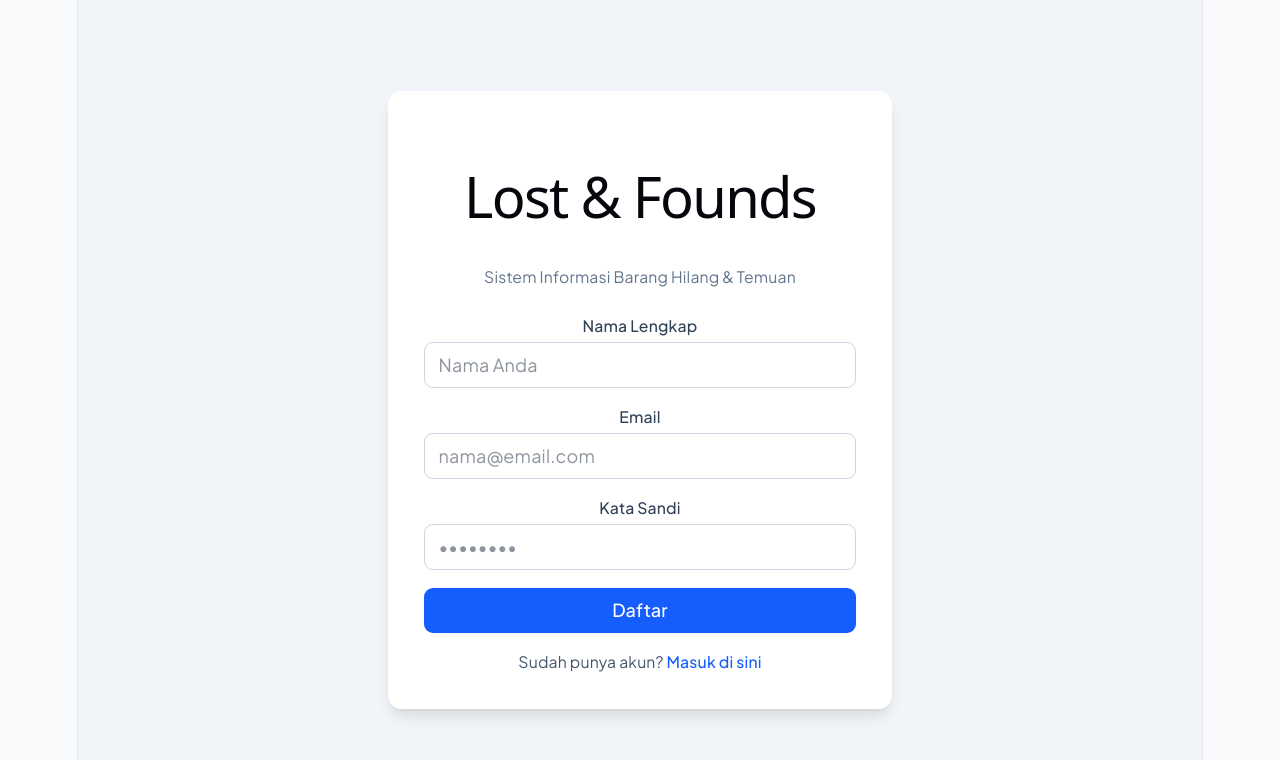
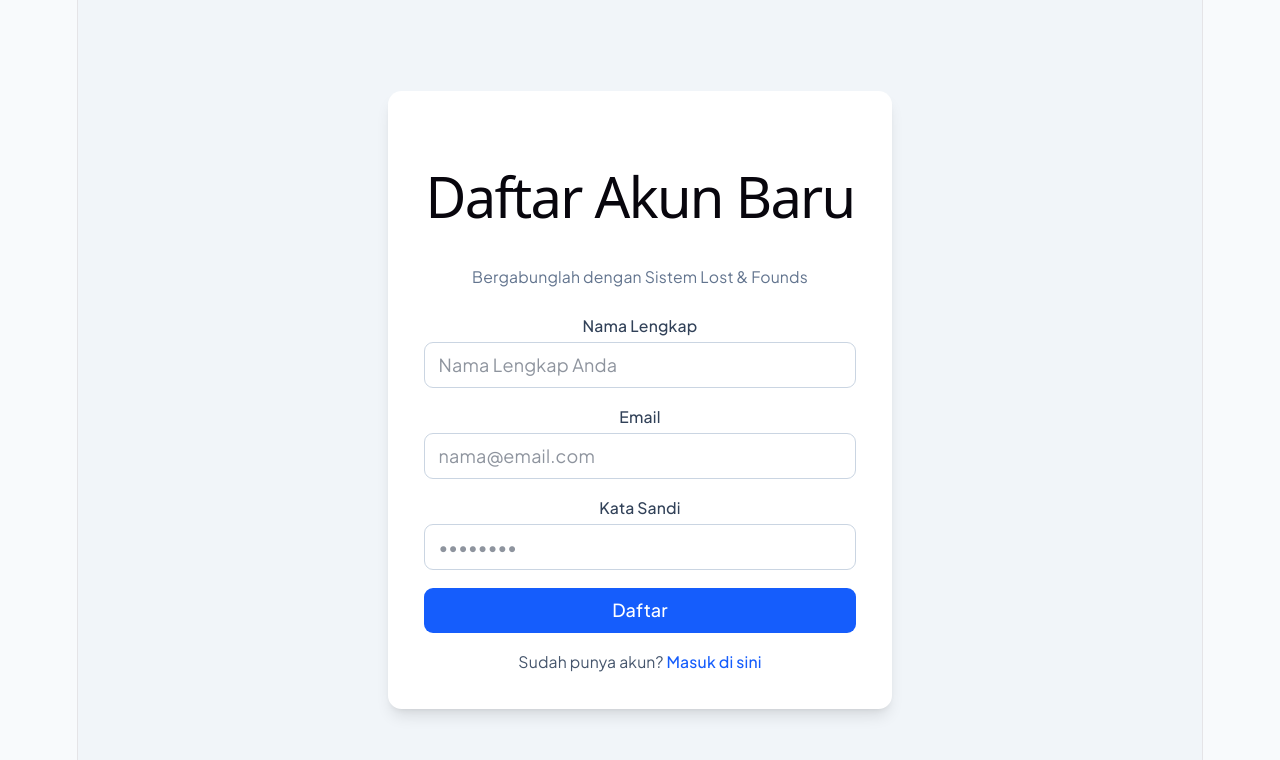
Before and after one commit to Rachelgurning/ifs24050-pabwe2026-reactjs, a React (Vite) app in the folder rachel-pabwe2026-reactjs/: page /auth/register in a window 1280 px wide. Shown: the top 760 px of the page. Built offline with nearby package versions, Linux system fonts and the light colour scheme; no server answers.

Commit message:
fix: resolve all accessibility labels, main landmarks, and render-blocking performance

```diff
--- a/rachel-pabwe2026-reactjs/index.html
+++ b/rachel-pabwe2026-reactjs/index.html
@@ -5,14 +5,14 @@
     <link rel="icon" type="image/svg+xml" href="/vite.svg" />
     <meta name="viewport" content="width=device-width, initial-scale=1.0" />
 
-    <!-- SEO Meta Description -->
     <meta name="description" content="Aplikasi Lost & Founds berbasis ReactJS untuk mengelola dan memantau laporan barang hilang serta temuan." />
-
     <title>Lost & Founds - PABWE 2026</title>
 
-    <!-- Google Fonts Optimization -->
+    <!-- Preconnect Google Fonts -->
     <link rel="preconnect" href="https://fonts.googleapis.com">
     <link rel="preconnect" href="https://fonts.gstatic.com" crossorigin>
+
+    <!-- Asynchronous Font Loading (Menghapus Render-Blocking CSS) -->
     <link
       rel="preload"
       href="https://fonts.googleapis.com/css2?family=Plus+Jakarta+Sans:wght@400;500;600;700&display=swap"
--- a/rachel-pabwe2026-reactjs/src/features/auth/layouts/AuthLayout.jsx
+++ b/rachel-pabwe2026-reactjs/src/features/auth/layouts/AuthLayout.jsx
@@ -10,13 +10,9 @@ export default function AuthLayout() {
 
   return (
     <div className="min-h-screen flex items-center justify-center bg-slate-100 px-4">
-      <main className="max-w-md w-full bg-white rounded-xl shadow-lg p-8" role="main">
-        <div className="text-center mb-6">
-          <h1 className="text-2xl font-bold text-slate-800">Lost & Founds</h1>
-          <p className="text-sm text-slate-500">Sistem Informasi Barang Hilang & Temuan</p>
-        </div>
+      <div className="max-w-md w-full bg-white rounded-xl shadow-lg p-8">
         <Outlet />
-      </main>
+      </div>
     </div>
   );
 }
--- a/rachel-pabwe2026-reactjs/src/features/auth/pages/RegisterPage.jsx
+++ b/rachel-pabwe2026-reactjs/src/features/auth/pages/RegisterPage.jsx
@@ -20,7 +20,7 @@ export default function RegisterPage() {
     setLoading(false);
 
     if (asyncAuthRegister.fulfilled.match(result)) {
-      showSuccessDialog('Registrasi Berhasil', 'Silakan masuk dengan akun baru Anda.');
+      showSuccessDialog('Registrasi Berhasil', 'Silakan masuk dengan akun Anda.');
       navigate('/auth/login');
     } else {
       showErrorDialog('Registrasi Gagal', result.payload || 'Terjadi kesalahan');
@@ -28,47 +28,65 @@ export default function RegisterPage() {
   };
 
   return (
+    <main role="main">
+      <div className="text-center mb-6">
+        <h1 className="text-2xl font-bold text-slate-800">Daftar Akun Baru</h1>
+        <p className="text-sm text-slate-500">Bergabunglah dengan Sistem Lost & Founds</p>
+      </div>
+
       <form onSubmit={onSubmitHandler} className="space-y-4">
         <div>
-        <label className="block text-sm font-medium text-slate-700 mb-1">Nama Lengkap</label>
+          <label htmlFor="register-name-input" className="block text-sm font-medium text-slate-700 mb-1">Nama Lengkap</label>
           <input
+            id="register-name-input"
             type="text"
             value={name}
             onChange={onNameChange}
             required
+            aria-label="Nama Lengkap"
             className="w-full px-3 py-2 border border-slate-300 rounded-lg focus:outline-none focus:ring-2 focus:ring-blue-500"
-          placeholder="Nama Anda"
+            placeholder="Nama Lengkap Anda"
           />
         </div>
+
         <div>
-        <label className="block text-sm font-medium text-slate-700 mb-1">Email</label>
+          <label htmlFor="register-email-input" className="block text-sm font-medium text-slate-700 mb-1">Email</label>
           <input
+            id="register-email-input"
             type="email"
             value={email}
             onChange={onEmailChange}
             required
+            aria-label="Alamat Email"
             className="w-full px-3 py-2 border border-slate-300 rounded-lg focus:outline-none focus:ring-2 focus:ring-blue-500"
             placeholder="nama@email.com"
           />
         </div>
+
         <div>
-        <label className="block text-sm font-medium text-slate-700 mb-1">Kata Sandi</label>
+          <label htmlFor="register-password-input" className="block text-sm font-medium text-slate-700 mb-1">Kata Sandi</label>
           <input
+            id="register-password-input"
             type="password"
             value={password}
             onChange={onPasswordChange}
             required
+            aria-label="Kata Sandi"
             className="w-full px-3 py-2 border border-slate-300 rounded-lg focus:outline-none focus:ring-2 focus:ring-blue-500"
             placeholder="••••••••"
           />
         </div>
+
         <button
+          id="register-submit-button"
           type="submit"
           disabled={loading}
+          aria-label="Tombol Daftar"
           className="w-full py-2 bg-blue-600 hover:bg-blue-700 text-white font-medium rounded-lg transition duration-200 cursor-pointer disabled:opacity-50"
         >
           {loading ? 'Memproses...' : 'Daftar'}
         </button>
+
         <p className="text-center text-sm text-slate-600 mt-4">
           Sudah punya akun?{' '}
           <Link to="/auth/login" className="text-blue-600 font-medium hover:underline">
@@ -76,5 +94,6 @@ export default function RegisterPage() {
           </Link>
         </p>
       </form>
+    </main>
   );
 }
```
Lines whose indentation alone changed are shown as unchanged.
